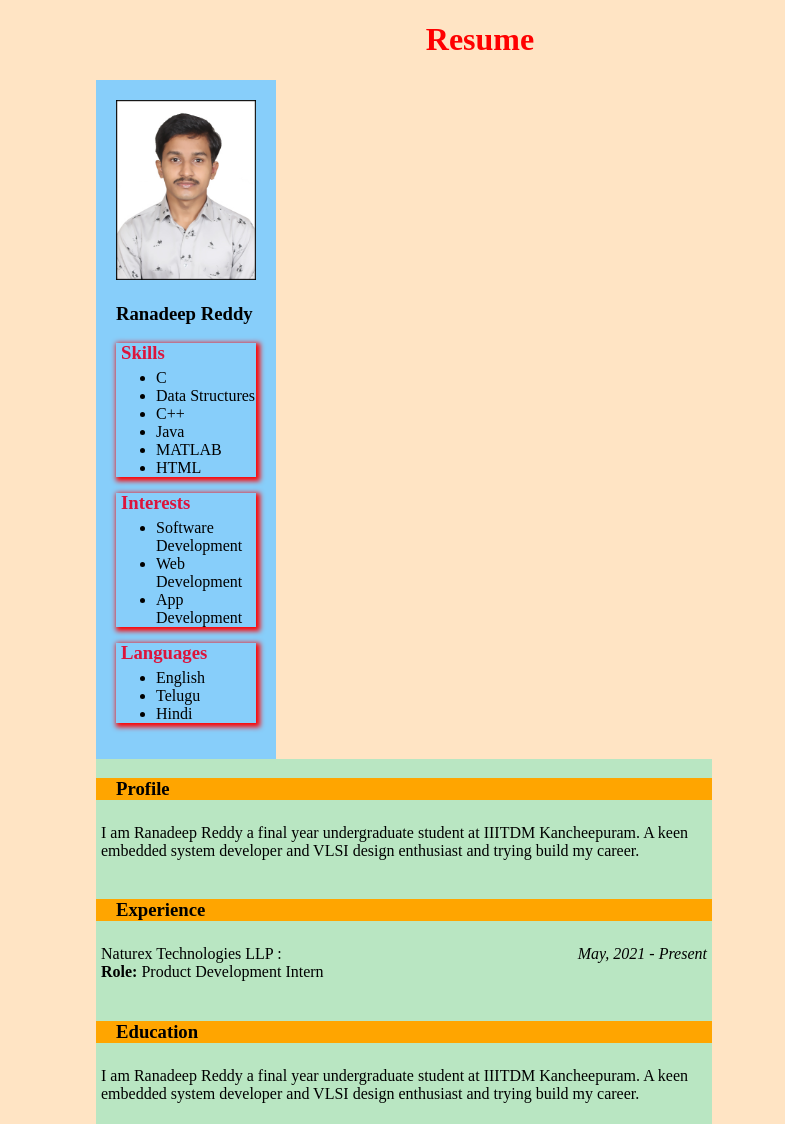
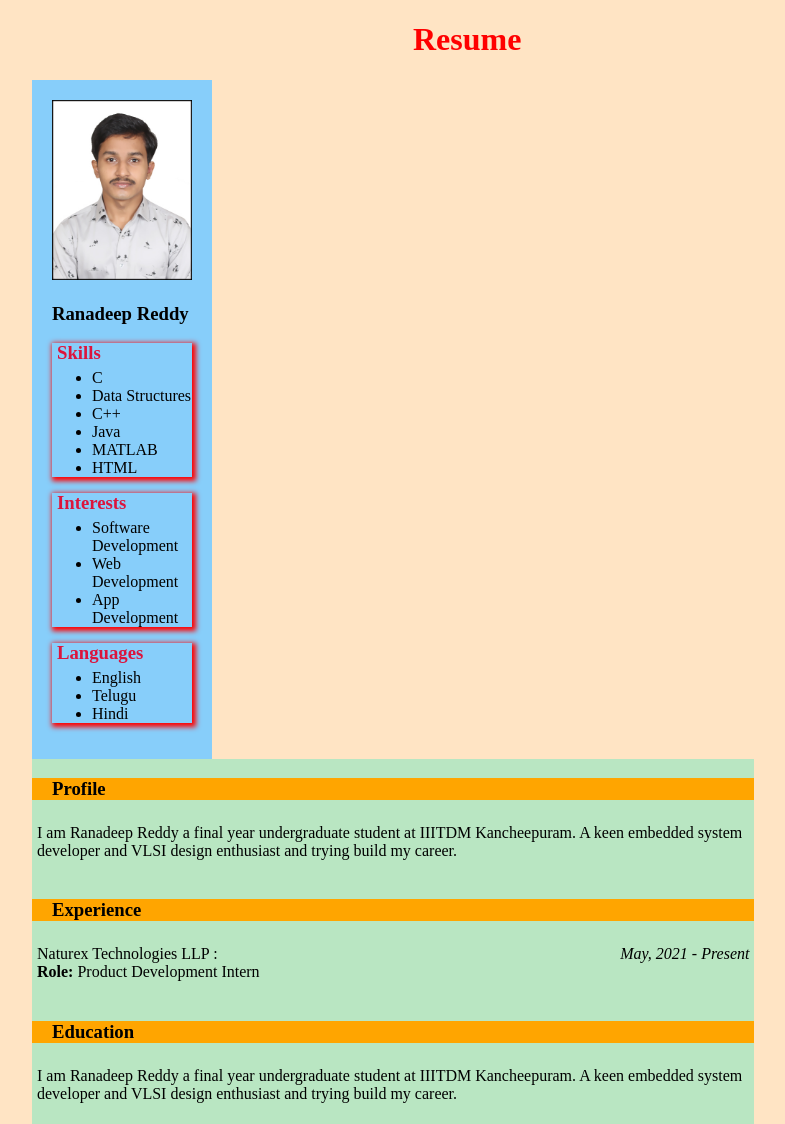
Before and after one commit to ranadeeps/ranadeeps.Ranadeep_Resume, a plain HTML site: page index.html in a window 1280 px wide. Shown: the whole page, without its empty margins (160-945 px from the left). Drawn offline with Linux system fonts and the light colour scheme.

Commit message:
Second Commit

```diff
--- a/CSS/style.css
+++ b/CSS/style.css
@@ -6,8 +6,8 @@ p {
   padding: 5px;
 }
 body {
-  margin-left: 20%;
-  margin-right: 20%;
+  margin-left: 15%;
+  margin-right: 17%;
   background-color: bisque;
 }
 .sideBar {
@@ -17,7 +17,7 @@ body {
   float: left;
 }
 .profile {
-  width: 80.2%;
+  width: 83%;
   float: left;
   background-color: rgb(185, 230, 194);
 }
```
